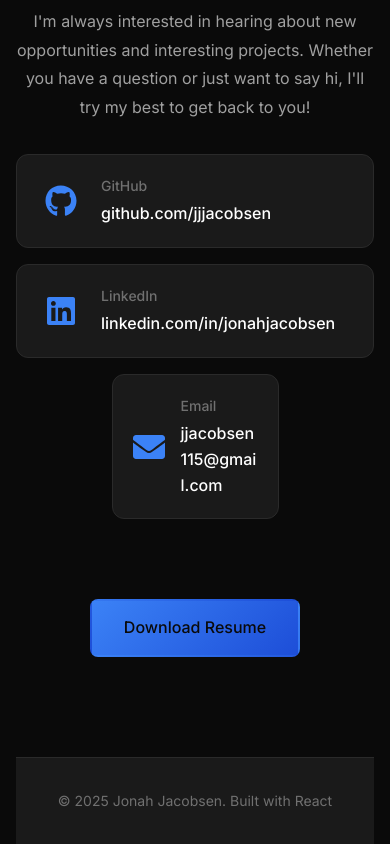
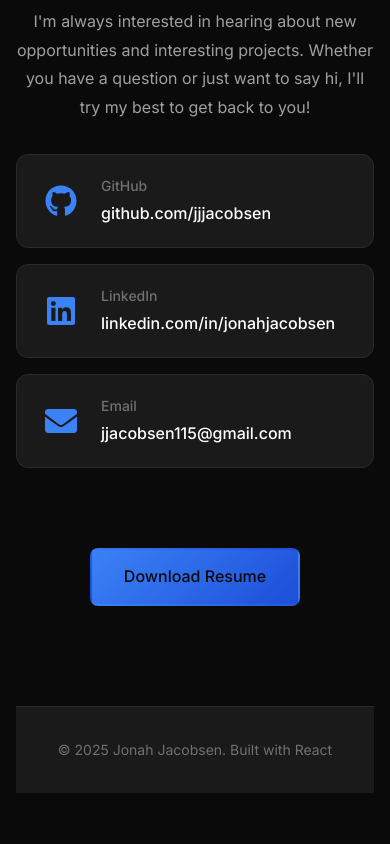
Before and after one commit to jjjacobsen/website, a React (Vite) app: page / in a window 390 px wide. Shown: the part 4103-4947 px from the top of the page. After the commit the page ends 4896 px from the top, so only its background shows below. Built offline with nearby package versions, Linux system fonts and the light colour scheme.

Commit message:
make the contact card work right on mobile screens

```diff
--- a/src/components/Contact.css
+++ b/src/components/Contact.css
@@ -121,6 +121,11 @@
     padding: 1.25rem;
   }
 
+  .contact-method:last-child:nth-child(odd) {
+    width: 100%;
+    grid-column: unset;
+  }
+
   .contact-intro {
     font-size: 1rem;
     margin-bottom: 2rem;
```
